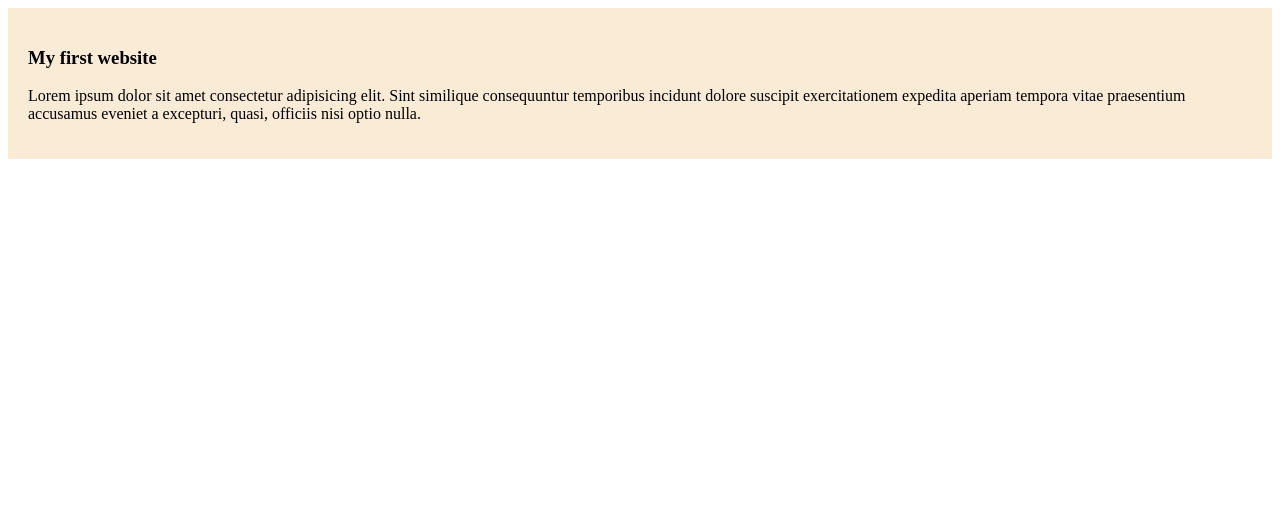
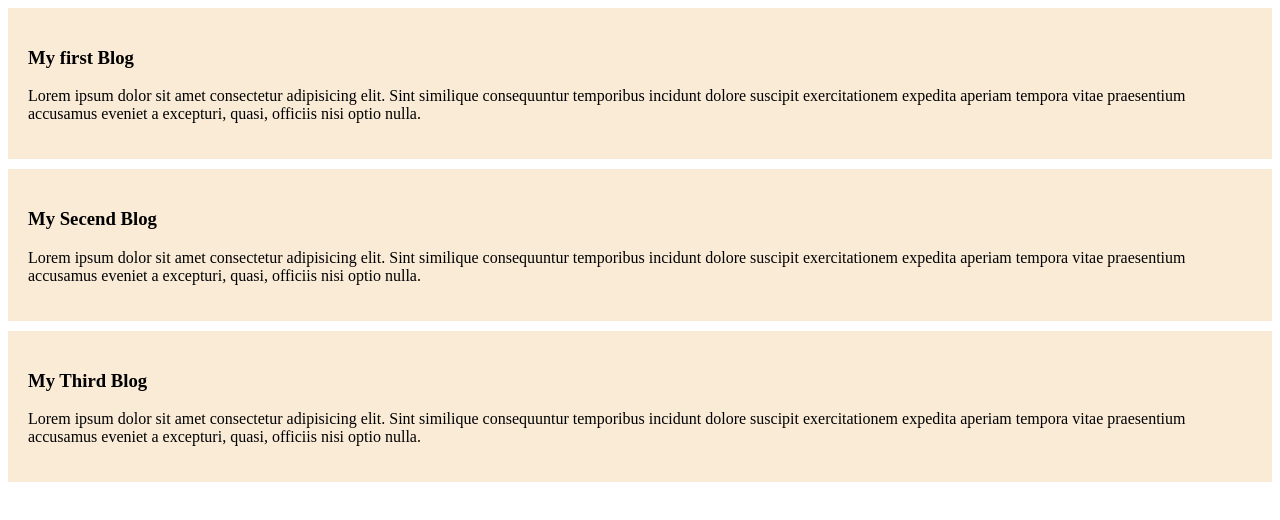
Before and after one commit to arafathussen/my-simple-website, a plain HTML site: page index.html in a window 1280 px wide. Drawn offline with Linux system fonts and the light colour scheme.

Commit message:
added the second & third blog

```diff
--- a/Styles/blog.css
+++ b/Styles/blog.css
@@ -1,4 +1,5 @@
 div{
     background-color: antiquewhite;
     padding: 20px;
+    margin-bottom: 10px;
 }
--- a/index.html
+++ b/index.html
@@ -8,7 +8,15 @@
 </head>
 <body>
     <div>
-        <h3>My first website</h3>
+        <h3>My first Blog</h3>
+        <p>Lorem ipsum dolor sit amet consectetur adipisicing elit. Sint similique consequuntur temporibus incidunt dolore suscipit exercitationem expedita aperiam tempora vitae praesentium accusamus eveniet a excepturi, quasi, officiis nisi optio nulla.</p>
+    </div>
+    <div>
+        <h3>My Secend Blog</h3>
+        <p>Lorem ipsum dolor sit amet consectetur adipisicing elit. Sint similique consequuntur temporibus incidunt dolore suscipit exercitationem expedita aperiam tempora vitae praesentium accusamus eveniet a excepturi, quasi, officiis nisi optio nulla.</p>
+    </div>
+    <div>
+        <h3>My Third Blog</h3>
         <p>Lorem ipsum dolor sit amet consectetur adipisicing elit. Sint similique consequuntur temporibus incidunt dolore suscipit exercitationem expedita aperiam tempora vitae praesentium accusamus eveniet a excepturi, quasi, officiis nisi optio nulla.</p>
     </div>
 </body>
```
